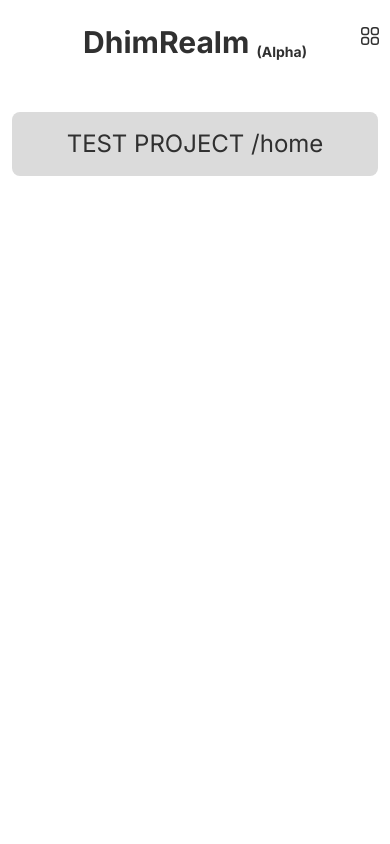
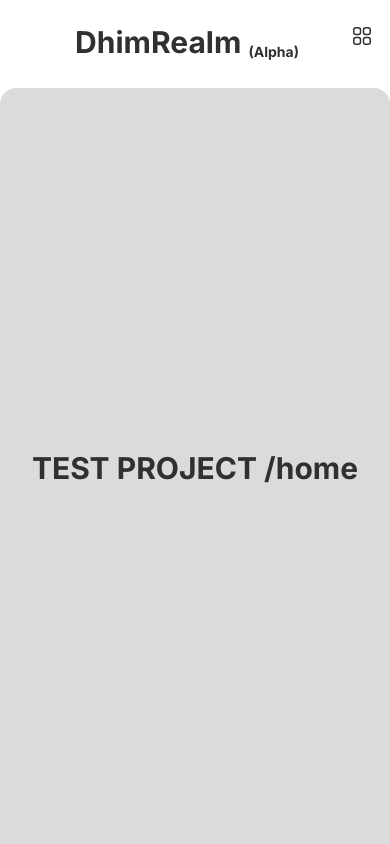
Before and after one commit to dhimiterPoison/dhimiterhelmi-old, a Next.js app: page / in a window 390 px wide. Shown: the top 844 px of the page. Built offline with nearby package versions, Linux system fonts and the light colour scheme.

Commit message:
pulizia e stile

```diff
--- a/app/components/Logo.tsx
+++ b/app/components/Logo.tsx
@@ -4,7 +4,7 @@ import Menu from './Menu';
 
 const Logo = () => {
     return (
-        <div className='flex w-full justify-center items-center'>
+        <div className='logo flex w-full justify-center items-center bg-base-100'>
             <div className="spacer ml-8 md:ml-0"></div>
             {/* comunque non è centrato, accidenti */}
             <div className='flex font-bold text-3xl pt-4 pb-1 justify-self-center'>
--- a/app/components/Menu.tsx
+++ b/app/components/Menu.tsx
@@ -10,7 +10,7 @@ const Menu = () => {
 
 	return (
 		<div
-			className='md:hidden flex justify-self-end w-8 justify-start items-center'
+			className='md:hidden flex justify-self-end w-8 justify-start items-center m-2'
 			onClick={() => setOpenNavigation((prevVal) => !prevVal)}
 		>
 			{openNavigation ? (
--- a/app/components/Navbar.tsx
+++ b/app/components/Navbar.tsx
@@ -36,7 +36,8 @@ const Navbar = () => {
     }
 
     return (
-        <div className={`${openNavigation ? '' : 'hidden'} md:flex flex-col h-full w-96 px-10 py-4`}>
+        //add backdrop color to pop the menu like a modal
+        <div className={`${openNavigation ? '' : 'hidden'} md:flex flex-col h-full md:w-96 w-full px-10 py-4 bg-base-100`}>
             <div className='flex flex-col h-full justify-center'>
                 {routes.map((route) => (
                     <Route key={route.id} category={route.category} routes={route.routes} closeNavigation={closeNavigationHandler} />
--- a/app/globals.css
+++ b/app/globals.css
@@ -6,8 +6,12 @@
     min-height: 100svh;
 }
 
+.logo {
+    max-height: 10svh;
+}
+
 .content {
-    max-height: 100svh;
+    min-height: 90svh;
 }
 
 .spacer {
--- a/app/layout.tsx
+++ b/app/layout.tsx
@@ -21,16 +21,16 @@ export default function RootLayout({
     return (
         <html lang='en'>
             <body className={inter.className}>
-                <div className='app flex overflow-hidden flex-col md:flex-row'>
-                    <div className='sidebar py-2 md:py-10 flex flex-col'>
+                <div className='app flex overflow-hidden flex-col justify-start md:flex-row'>
+                    <div className='navigation py-2 md:py-10 flex flex-col'>
                         <Logo />
                         <Navbar />
                     </div>
-                    <div className='content w-full py-10 px-3 md:pl-0 md:pr-10'>
-                        <div className='flex rounded-lg min-h-full bg-base-300 p-4 justify-center items-center'>
+                    {/* <div className='py-10   px-3 md:pl-0 md:pr-10'> */}
+                        <div className='content w-full flex rounded-t-2xl md:rounded-lg bg-base-300 p-4 justify-center items-center my-4 md:my-10 md:mr-10'>
                             {children}
                         </div>
-                    </div>
+                    {/* </div> */}
                 </div>
                 <Footer />
                 <Analytics />
--- a/app/page.tsx
+++ b/app/page.tsx
@@ -3,8 +3,7 @@ import Image from 'next/image';
 export default function Home() {
     return (
         <main className='flex flex-col items-center justify-between'>
-            <div className="flex text-2xl">TEST PROJECT /home</div>
-            <div className="flex"></div>
+            <div className="flex flex-row text-3xl font-bold">TEST PROJECT /home</div>
         </main>
     );
 }
```
